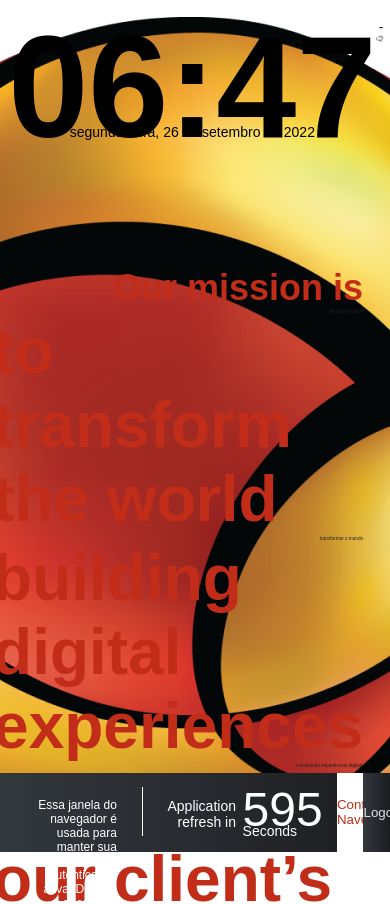
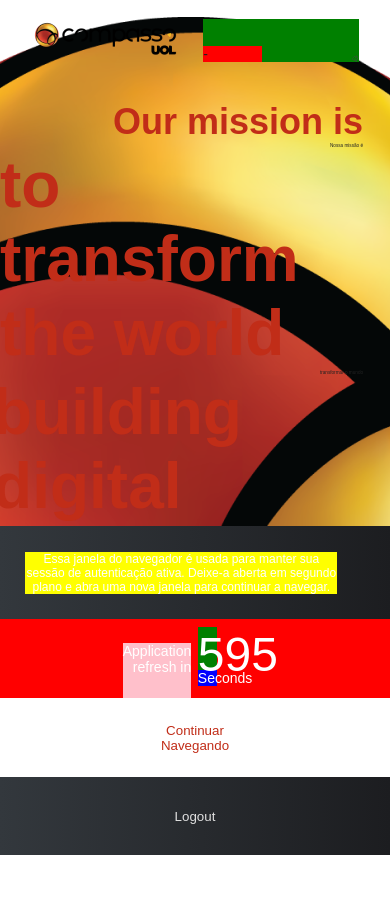
Before and after one commit to Luizaonorio/Keepalive, a React (Vite) app: page /home in a window 390 px wide. Shown: the top 904 px of the page. After the commit the page ends 855 px from the top, so only its background shows below. Built offline with nearby package versions, Linux system fonts and the light colour scheme; no server answers; a web font is replaced by a local one.

Commit message:
Starting tablet responsiveness

```diff
--- a/src/components/pages/Home/styled.tsx
+++ b/src/components/pages/Home/styled.tsx
@@ -23,12 +23,17 @@ export const PatterHeader = styled.div`
   width: 100vw;
   display: flex;
   justify-content: space-between;
+
+  @media screen and (max-width:1200px) {
+    justify-content: space-evenly;
+    height: 10%;
+  }
 `;
 
 export const LogoCompass = styled.div`
   margin: 2.3vh 0 0 2.1vw;
-  height: 3.9vh;
-  width: 7.8vw;
+  width: 150px;
+  height: 42.75px;
 `
 
 export const Logo = styled.img`
@@ -42,6 +47,10 @@ export const Clock = styled.div`
   justify-content: flex-end;
   align-items: center;
   box-sizing: border-box;
+
+  @media screen and (max-width:1200px) {
+    display: none;
+  }
 `
 
 const Time = styled.div`
@@ -61,16 +70,32 @@ export const Temperature = styled.div`
   align-items: flex-end;
   width: 6.3vw;
   margin: 2.3vh 2.1vw 0 0;
+
+  @media screen and (max-width:1200px) {
+    background-color: green;
+    flex-direction: row;
+    width: 40%;
+    justify-content: space-between;
+  }
 `
 
 export const Paragraph = styled.p`
   color: ${darkTextColor};
   font-size: 0.875rem;
+  @media screen and (max-width:1200px) {
+    background-color: red;
+    width: 60%;
+  }
 `
 export const DivWeader = styled.div`
   display: flex;
   justify-content: space-between;
   width: 100%;
+
+  @media screen and (max-width:1200px) {
+    background-color: green;
+    justify-content: flex-end;
+  }
 `
 
 export const IconWeader = styled.img`
@@ -84,15 +109,16 @@ export const TemperatureNumber = styled.p`
 
 export const SectionText = styled.div`
   position: relative;
-  height: 75%;
-  display: flex;
-  justify-content: flex-end;
   background-repeat: no-repeat;
   background-size: 10;
+
+  @media screen and (max-width:1200px) {
+    height: 55%;
+  }
 `
 
 const DivText = styled.p`
-  margin-top: 15vh;
+  margin-top: 10%;
 `
 
 export const Footer = styled.div`
@@ -103,6 +129,11 @@ export const Footer = styled.div`
   background: linear-gradient(90.16deg, #33383D 0%, #1C1D20 100%);
   color: ${white};
   z-index: 999;
+
+  @media screen and (max-width:1200px) {
+    height: 40%;
+    flex-direction: column;
+  }
 `
 
 export const Seconds = styled.div`
@@ -115,10 +146,28 @@ const ParagraphNumber = styled.p`
     height: 53%;
     font-size: 3rem;
     margin-top: 1vh;
+
+    @media screen and (max-width:1200px) {
+      background-color: green;
+    }
 `
 
 const ParagraphSeconds = styled.p`
 font-size: 0.875rem;
+
+@media screen and (max-width:1200px) {
+  background-color: blue;
+}
+`
+
+export const SecondsDiv = styled.div`
+  display: flex;
+
+  @media screen and (max-width:1200px) {
+    background-color: red;
+    justify-content: center;
+  }
+
 `
 
 export const TextRefresh = styled.div`
@@ -126,23 +175,42 @@ margin-left: 6.4vw;
 text-align: right;
 margin-top: 2.9vh;
 font-size: 0.875rem;
+
+@media screen and (max-width:1200px) {
+  background-color: pink;
+}
 `
 
 export const Line = styled.div`
 background-color: ${white};
 width: 0.1vw;
 margin: 1.6vh 0 1.8vh 0;
+
+@media screen and (max-width:1200px) {
+  display: none;
+}
 `
 
 export const InfoText = styled.div`
   display: flex;
   margin: 3vh;
   width: 28.1vw;
+
+  @media screen and (max-width:1200px) {
+    background-color: red;
+    width: 80%;
+    justify-content: center;
+  }
 `
 
 const InfoP = styled.p`
 font-size: 0.75rem;
 text-align: right;
+
+@media screen and (max-width:1200px) {
+  background-color: yellow;
+  text-align: center;
+}
 `
 
 export const Btn = styled.button`
@@ -151,6 +219,10 @@ export const Btn = styled.button`
   border: none;
   color: ${redTextColor};
   background: white;
+
+  @media screen and (max-width:1200px) {
+    width: 100%;
+  }
 `
 
 export const Btn2 = styled.button`
@@ -159,6 +231,10 @@ export const Btn2 = styled.button`
   border: none;
   color: ${textColor};
   background: linear-gradient(90.16deg, #33383D 0%, #1C1D20 100%);
+
+  @media screen and (max-width:1200px) {
+    width: 100%;
+  }
 `
 
 const TextPrincipal = [
@@ -255,11 +331,13 @@ function Refresh() {
           </InfoP>
         </InfoText>
         <Line/>
+        <SecondsDiv>
         <TextRefresh>Application <br/>refresh in</TextRefresh>
         <Seconds>
-          <ParagraphNumber><Refresh/></ParagraphNumber>
-          <ParagraphSeconds>Seconds</ParagraphSeconds>
-        </Seconds>
+            <ParagraphNumber><Refresh/></ParagraphNumber>
+            <ParagraphSeconds>Seconds</ParagraphSeconds>
+          </Seconds>
+        </SecondsDiv>
         <Btn onClick = {() => window.open("//www.google.com", "_blank")}>Continuar <br/>Navegando</Btn>
         <Btn2 onClick = {() => navigate("/")}>Logout</Btn2>
       </Footer>
```
